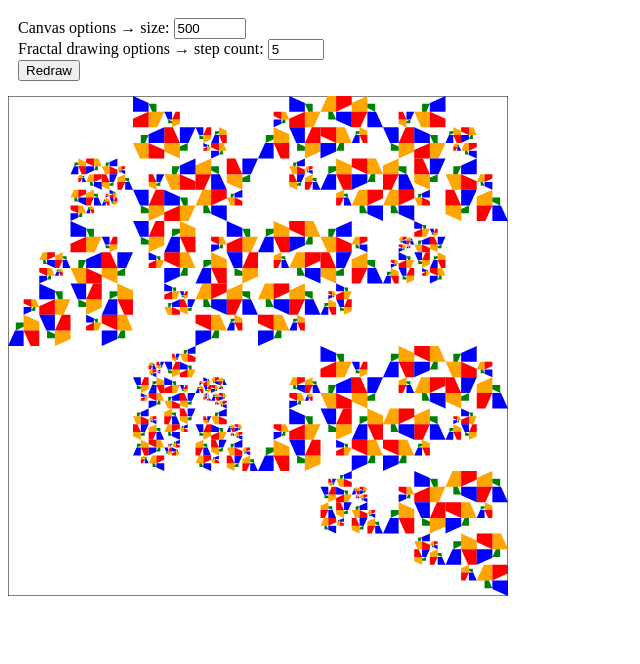
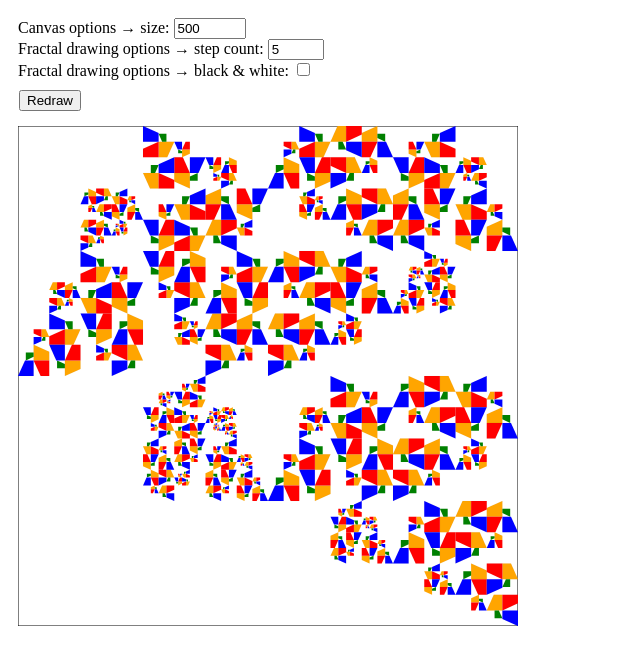
Before and after one commit to vaidasmac04/Computer-Graphics, a plain HTML site: page FractalDrawingTool/index.html in a window 1280 px wide. Shown: the part 48-712 px from the top of the page, without its empty margins (0-640 px from the left). Drawn offline with Linux system fonts and the light colour scheme.

Commit message:
add option to draw fractal in black & white

```diff
--- a/FractalDrawingTool/fractal.js
+++ b/FractalDrawingTool/fractal.js
@@ -5,7 +5,7 @@ window.onload = () => {
   draw(fractalStepCount);
 };
 
-function draw(stepCount = 5) {
+function draw(stepCount = 5, isColorsEnabled=true) {
   const canvas = document.getElementById("canvas");
 
   if (!canvas.getContext) {
@@ -30,7 +30,7 @@ function draw(stepCount = 5) {
     ctx.stroke();
   }
 
-  function _drawFractal(stepCount) {
+  function _drawFractal(stepCount, color) {
     if (stepCount > 0) {
       stepCount = stepCount - 1;
 
@@ -53,20 +53,27 @@ function draw(stepCount = 5) {
       ctx.transform(0.5, 0, 0, 0.5, width / 2, height / 2);
       _drawFractal(stepCount, (color = "blue"));
     } else {
-      _drawBaseFractalFigure(color);
+      _drawBaseFractalFigure(color, isColorsEnabled);
     }
   }
 
-  function _drawBaseFractalFigure(color) {
+  function _drawBaseFractalFigure(color, isColorsEnabled) {
     ctx.beginPath();
     ctx.moveTo(0, 0);
     ctx.lineTo(500, 0);
     ctx.lineTo(500, 500);
     ctx.lineTo(0, 275);
     ctx.closePath();
+
+    if (isColorsEnabled){
+      ctx.fillStyle = color;
+      ctx.fill();
+    } else {
+      ctx.lineWidth = 10;
+      ctx.strokeFill = "black";
+    }
+
     ctx.stroke();
-    ctx.fillStyle = color;
-    ctx.fill();
   }
 }
 
@@ -89,9 +96,11 @@ function onRedrawClicked() {
 
   const canvasSizeInput = document.getElementById("size-input");
   const fractalStepCountInput = document.getElementById("step-count-input");
+  const enableColorsCheckbox = document.getElementById("enable-colors-checkbox");
 
   const newSize = canvasSizeInput.value;
   const newFractalStepCount = fractalStepCountInput.value;
+  const isColorsEnabled = !enableColorsCheckbox.checked;
 
   hideValidationErrors([stepCountInputErrorId, canvasSizeInputErrorId]);
 
@@ -126,14 +135,13 @@ function onRedrawClicked() {
   canvas.setAttribute("width", newSize);
   canvas.setAttribute("height", newSize);
 
-  draw(newFractalStepCount);
+  draw(newFractalStepCount, isColorsEnabled);
 }
 
 function hideValidationErrors(elementsIds) {
   for (let i = 0; i < elementsIds.length; i++) {
     const elementToHide = document.getElementById(elementsIds[i]);
     elementToHide.style.display = "none";
-    console.log(elementsIds[i]);
   }
 }
 
--- a/FractalDrawingTool/index.html
+++ b/FractalDrawingTool/index.html
@@ -34,6 +34,18 @@
       <span id="step-count-input-error"></span>
       <br/>
 
+      Fractal drawing options &#8594
+      <label for="enable-colors-checkbox">black & white:</label>
+      <input
+        type="checkbox"
+        id="enable-colors-checkbox"
+        name="enable-colors-checkbox"
+        min="50"
+        max="1000"
+        step="50"
+      />
+      <br />
+
       <button id="redraw-button">Redraw</button>
     </div>
 
--- a/FractalDrawingTool/styles.css
+++ b/FractalDrawingTool/styles.css
@@ -7,3 +7,12 @@
 span {
     color: red;
 }
+
+#redraw-button {
+    margin-top: 10px;
+    margin-left: 1px;
+}
+
+canvas {
+    margin-left: 10px;
+}
```
